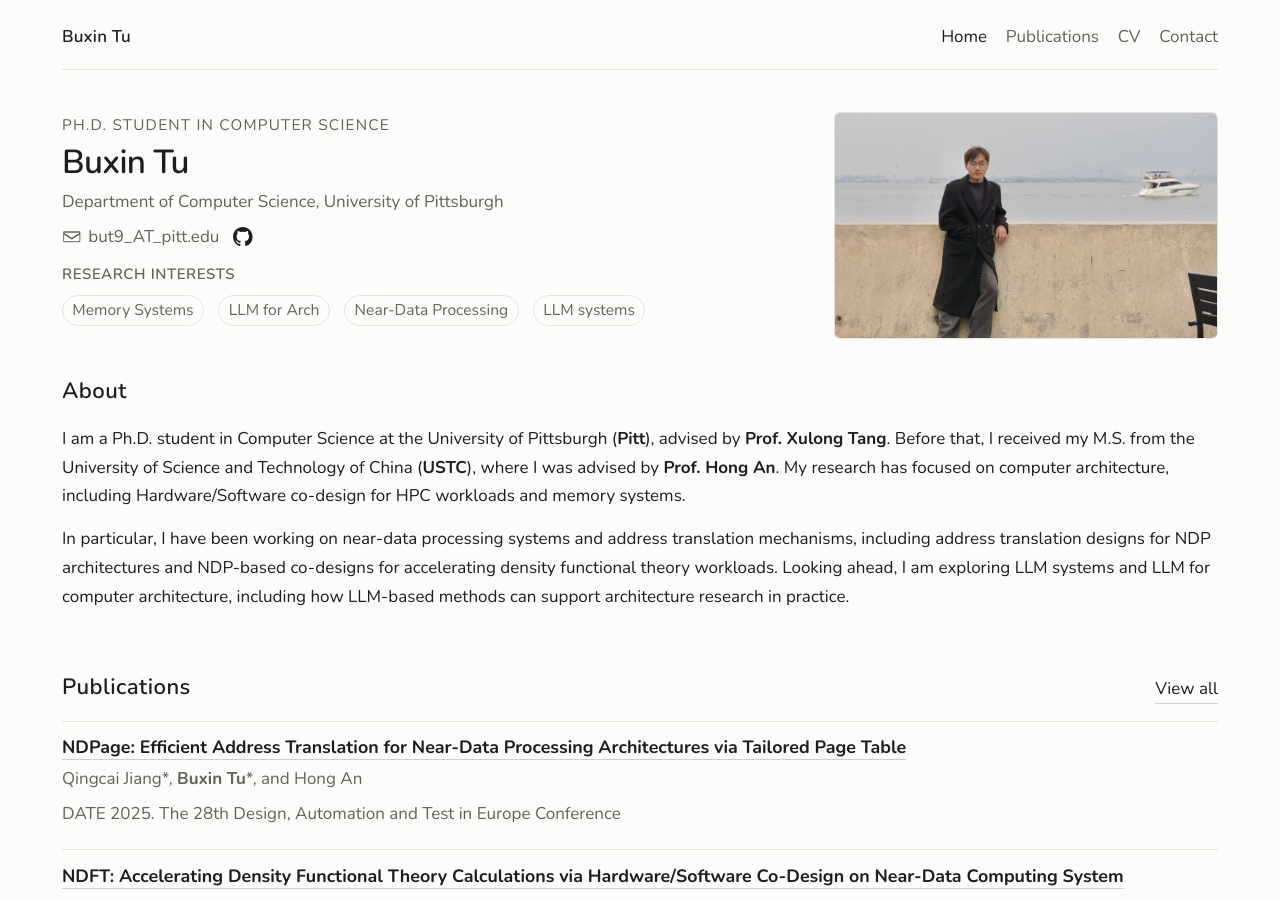
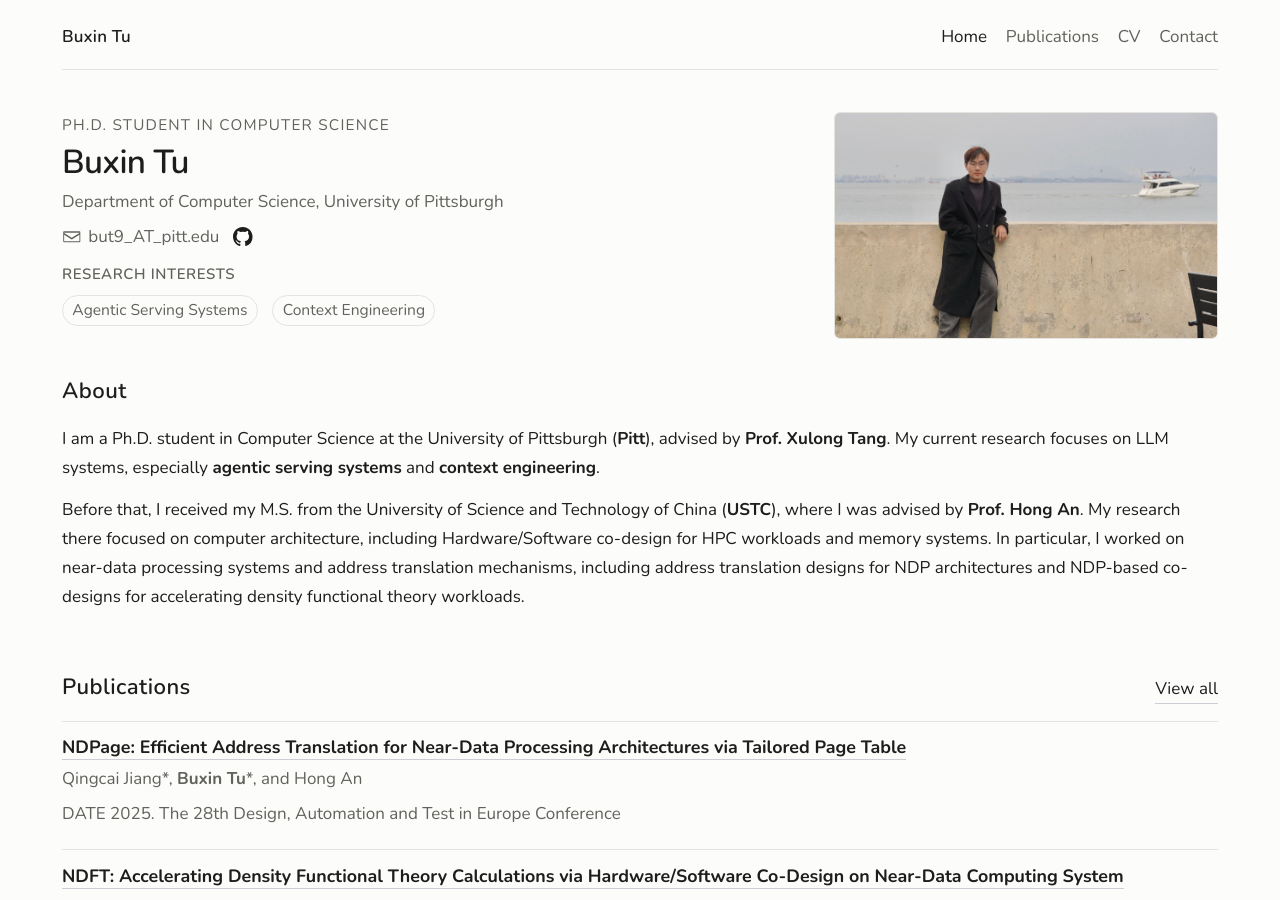
Before and after one commit to tubuxinnb/tubuxinnb.github.io, a Jekyll site: the page built from index.md, in a window 1280 px wide and 900 px high. Built offline with Jekyll 4.4.1, drawn with Linux system fonts in a browser that asks for light colours.

Commit message:
Update research focus to agentic serving and context engineering
- About: lead with the current Ph.D. focus (LLM systems, especially
  agentic serving systems and context engineering) and move the
  near-data processing work under the M.S. background.
- Research interests and the link-preview card now list Agentic
  Serving Systems and Context Engineering.

Co-Authored-By: Claude Opus 5.5 <noreply@anthropic.com>
Claude-Session: https://claude.ai/code/session_0121bAi3qDqbvqJCRHrtAUQF

```diff
--- a/_config.yml
+++ b/_config.yml
@@ -20,10 +20,8 @@ author:
   location: ""
   short_bio: ""
   research_interests:
-    - Memory Systems
-    - LLM for Arch
-    - Near-Data Processing
-    - LLM systems
+    - Agentic Serving Systems
+    - Context Engineering
 
 # Visual tuning. The CSS reads these values and applies one of three calibrated modes.
 style_mode: "piech" # piech / hewitt / bingyao
@@ -83,7 +81,7 @@ defaults:
       path: ""
     values:
       layout: page
-      # Link-preview card. Regenerate it when the name, position, or affiliation changes.
+      # Link-preview card. Regenerate it when the name, position, affiliation, or research interests change.
       image:
         path: "/assets/images/og-card.png"
         width: 1200
--- a/index.md
+++ b/index.md
@@ -4,8 +4,8 @@ permalink: /
 ---
 
 I am a Ph.D. student in Computer Science at the University of Pittsburgh (**Pitt**), advised by **Prof. Xulong Tang**.
+My current research focuses on LLM systems, especially **agentic serving systems** and **context engineering**.
+
 Before that, I received my M.S. from the University of Science and Technology of China (**USTC**), where I was advised by **Prof. Hong An**.
-My research has focused on computer architecture, including Hardware/Software co-design for HPC workloads and memory systems.
-
-In particular, I have been working on near-data processing systems and address translation mechanisms, including address translation designs for NDP architectures and NDP-based co-designs for accelerating density functional theory workloads.
-Looking ahead, I am exploring LLM systems and LLM for computer architecture, including how LLM-based methods can support architecture research in practice.
+My research there focused on computer architecture, including Hardware/Software co-design for HPC workloads and memory systems.
+In particular, I worked on near-data processing systems and address translation mechanisms, including address translation designs for NDP architectures and NDP-based co-designs for accelerating density functional theory workloads.
```
Also changed, not shown: README.md, assets/images/og-card.png.
